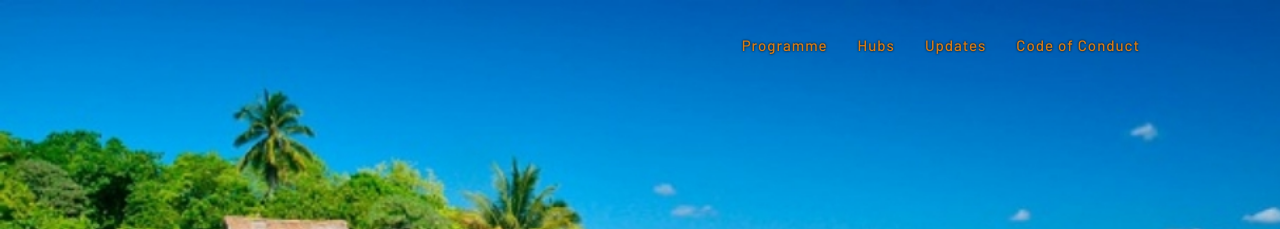
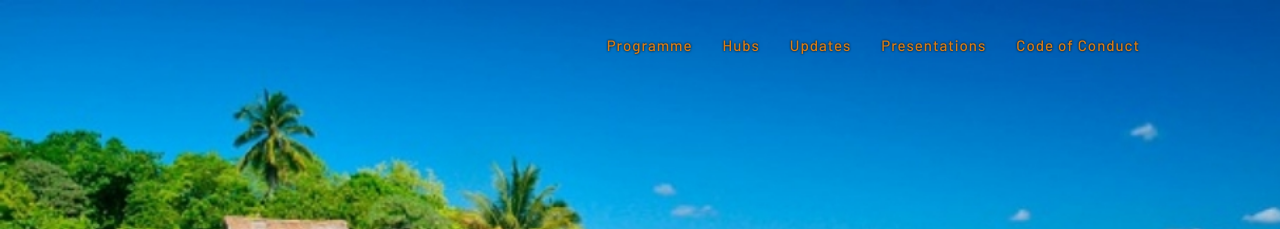
Before and after one commit to osgeo-oceania/foss4g-sotm-oceania-2020, a Jekyll site: the page built from index.html, in a window 1280 px wide. Shown: the top 229 px of the page. Built offline with Jekyll 4.4.1, drawn with Linux system fonts in a browser that asks for light colours.

Commit message:
Update nav.html

```diff
--- a/_includes/nav.html
+++ b/_includes/nav.html
@@ -76,15 +76,13 @@
                         <a class="" href="{{site.baseurl}}/#newsletter">Updates</a>
                       {% endif %}
                     </li>
-	            <!--
-                    <li>
+	            <li>
                       {% if page.role == 'index' %}
-                        <a class="page-scroll" href="#sponsors">Sponsors</a>
+                        <a class="page-scroll" href="#sponsors">Presentations</a>
                       {% else %}
-                        <a class="" href="{{site.baseurl}}/#sponsors">Sponsors</a>
+                        <a class="" href="https://docs.google.com/forms/d/e/1FAIpQLSd8aZjlZvP5ArubK0DkcIfEUIZnyxZLy1pNFS0p4YafKSo4LA/viewform" rel="noopener noreferrer" target="_blank">Presentations</a>
                       {% endif %}
-                    </li>
-		     -->
+		    </li>
 		    <li>
 		       <a class="{% if page.url contains '/codeofconduct' %}active{% endif %}" href="{{site.baseurl}}/codeofconduct/">Code of Conduct</a>
                     </li>
```
